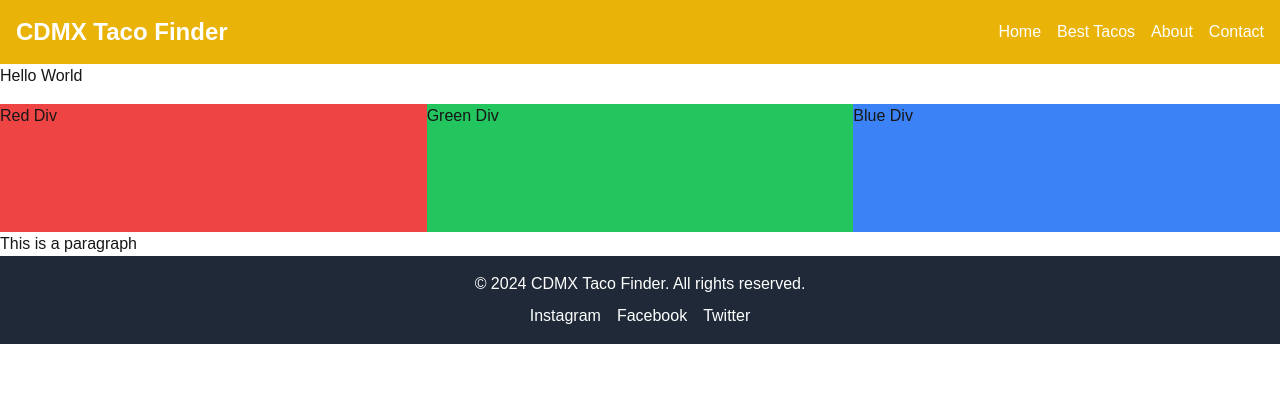
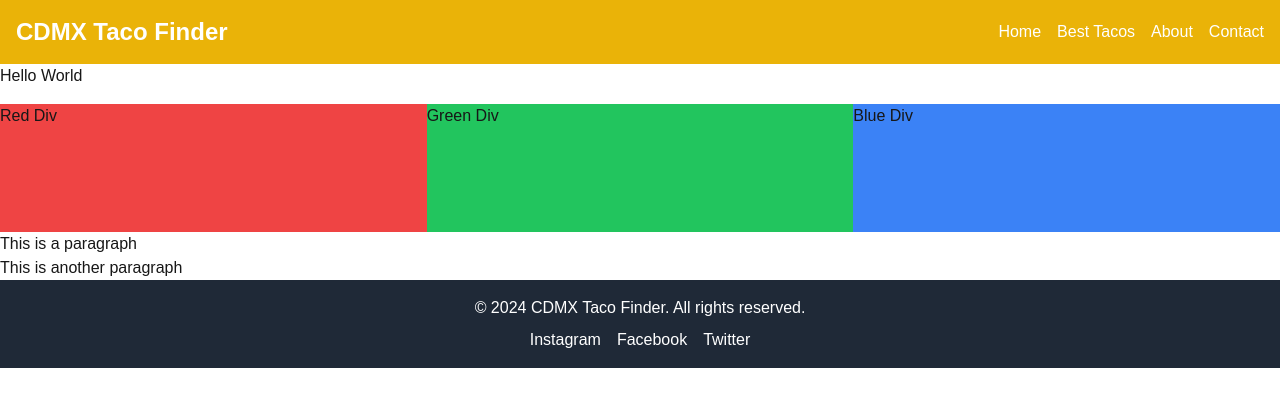
Before and after one commit to FlHeSt/Best-Tacos-In-CDMX, a Next.js app: page / in a window 1280 px wide. Shown: the top 406 px of the page. Built offline with nearby package versions, Linux system fonts and the light colour scheme.

Commit message:
feat/add another paragraph

```diff
--- a/src/app/page.tsx
+++ b/src/app/page.tsx
@@ -9,6 +9,7 @@ export default function App() {
       <h1>Hello World</h1>
       <Orientation />
       <p>This is a paragraph</p>
+      <p>This is another paragraph</p>
       <Footer />
     </div>
   );
```
